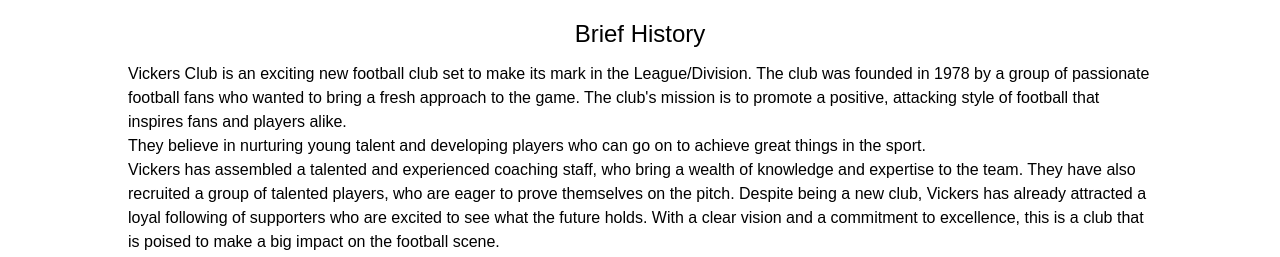
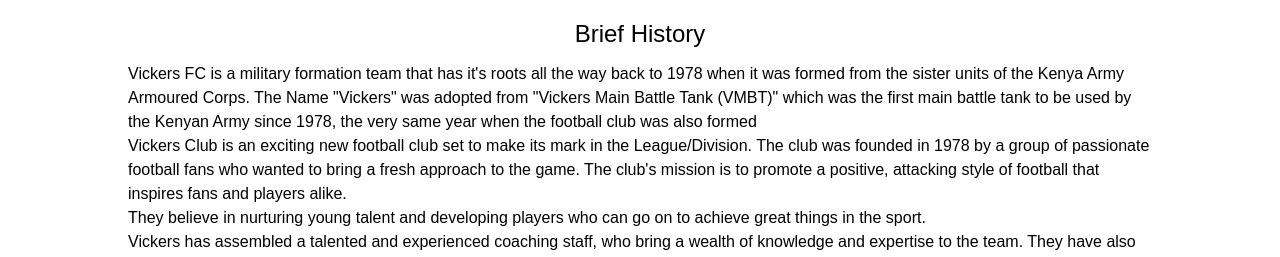
Before and after one commit to micheni14/vickers-fc, a React (Vite) app: page / in a window 1280 px wide. Shown: the part 690-947 px from the top of the page. Built offline with nearby package versions, Linux system fonts and the light colour scheme.

Commit message:
added brief History

```diff
--- a/src/components/History.jsx
+++ b/src/components/History.jsx
@@ -8,7 +8,10 @@ const History = () => (
       <div className=" flex flex-col  justify-center items-center space-y-3 ">
         <h1 className="text-2xl text-ourRed  "> About us</h1>
         <h2 className="text-2xl text-ourgray-600 "> Brief History</h2>
-  <p className="md:w-container w-mobile mx-auto text:md ">Vickers Club is an exciting new football club set to make its mark in the League/Division. The club was founded in 1978 by a group of passionate football fans who wanted to bring a fresh approach to the game.
+        <p className="md:w-container w-mobile mx-auto text:md ">
+          <p>Vickers FC is a military formation team that has it's roots all the way back to 1978 when it was formed from the sister units of the Kenya Army Armoured Corps.
+The Name "Vickers" was adopted from "Vickers Main Battle Tank (VMBT)" which was the first main battle tank to be used by the Kenyan Army since 1978, the very same year when the football club was also formed</p>
+          Vickers Club is an exciting new football club set to make its mark in the League/Division. The club was founded in 1978 by a group of passionate football fans who wanted to bring a fresh approach to the game.
         The club's mission is to promote a positive, attacking style of football that inspires fans and players alike.
 <p> They believe in nurturing young talent and developing players who can go on to achieve great things in the sport.</p>
 Vickers has assembled a talented and experienced coaching staff, who bring a wealth of knowledge and expertise to the team. They have also recruited a group of talented players, who are eager to prove themselves on the pitch.
--- a/src/components/Navbar.jsx
+++ b/src/components/Navbar.jsx
@@ -39,7 +39,7 @@ const Navbar = () => {
           : "h-[110px] bg-white"
       }
     >
-      <div className=" md:flex hidden h-full  w-mobile md:w-container mx-auto flex  justify-between items-center ">
+      <div className=" md:flex hidden h-full  w-mobile md:w-container mx-auto justify-between items-center ">
         <div>
           <img
             className=""
--- a/src/components/team/Official.jsx
+++ b/src/components/team/Official.jsx
@@ -42,7 +42,7 @@ const Official = () => {
           <img className="rounded-md h-60 w-40" src={humphrey} alt="" />
           <div className="flex flex-col space-y-2">
             <span className="   font-semibold text-gray-700 text-sm md:text-md ">HUMPHREY MWITA</span>
-            <span className="  text-ourYellow text-sm md:text-md   ">Team doctor</span>
+            <span className="  text-ourYellow text-sm md:text-md   ">Team doctor </span>
           </div>
         </div>
       </div>
```
